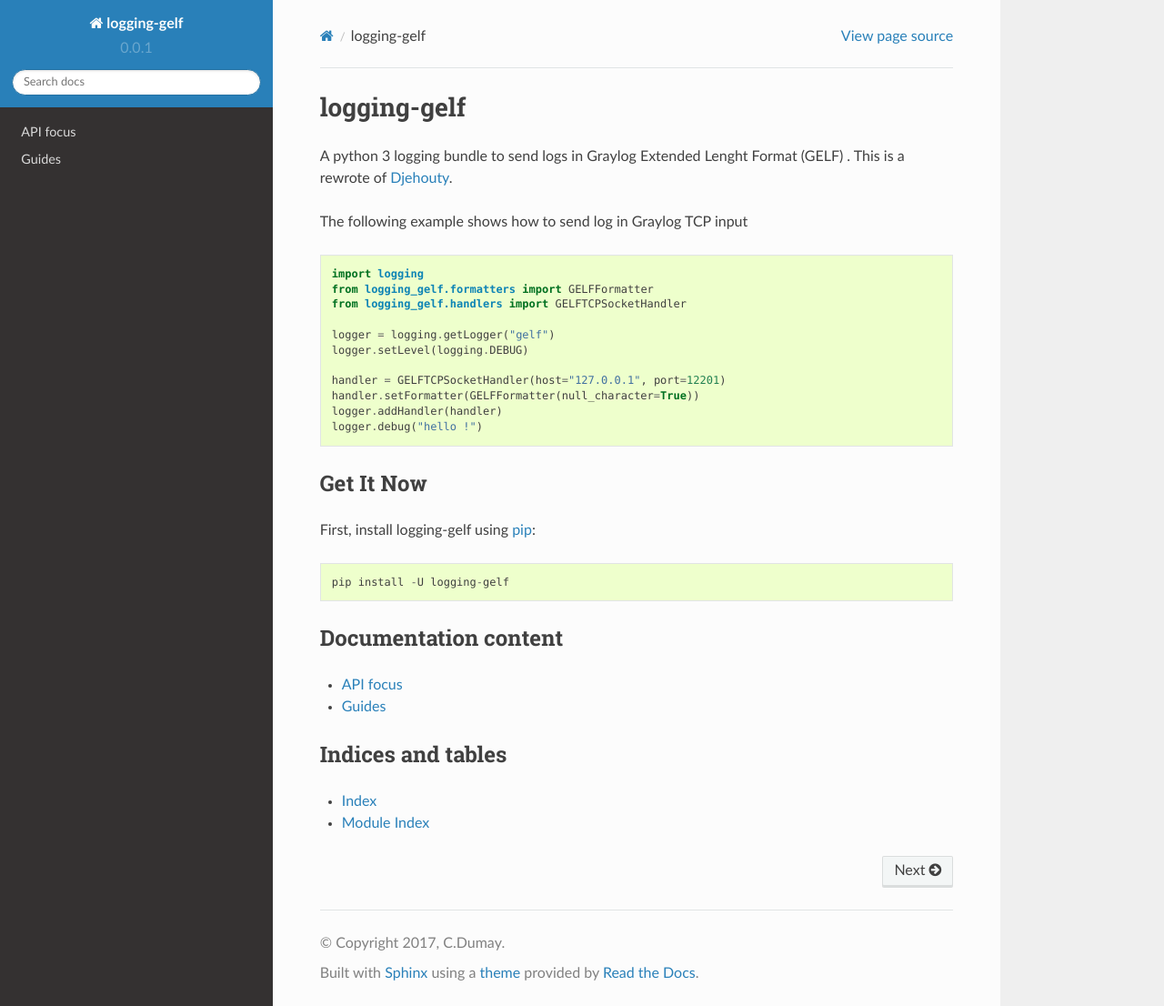
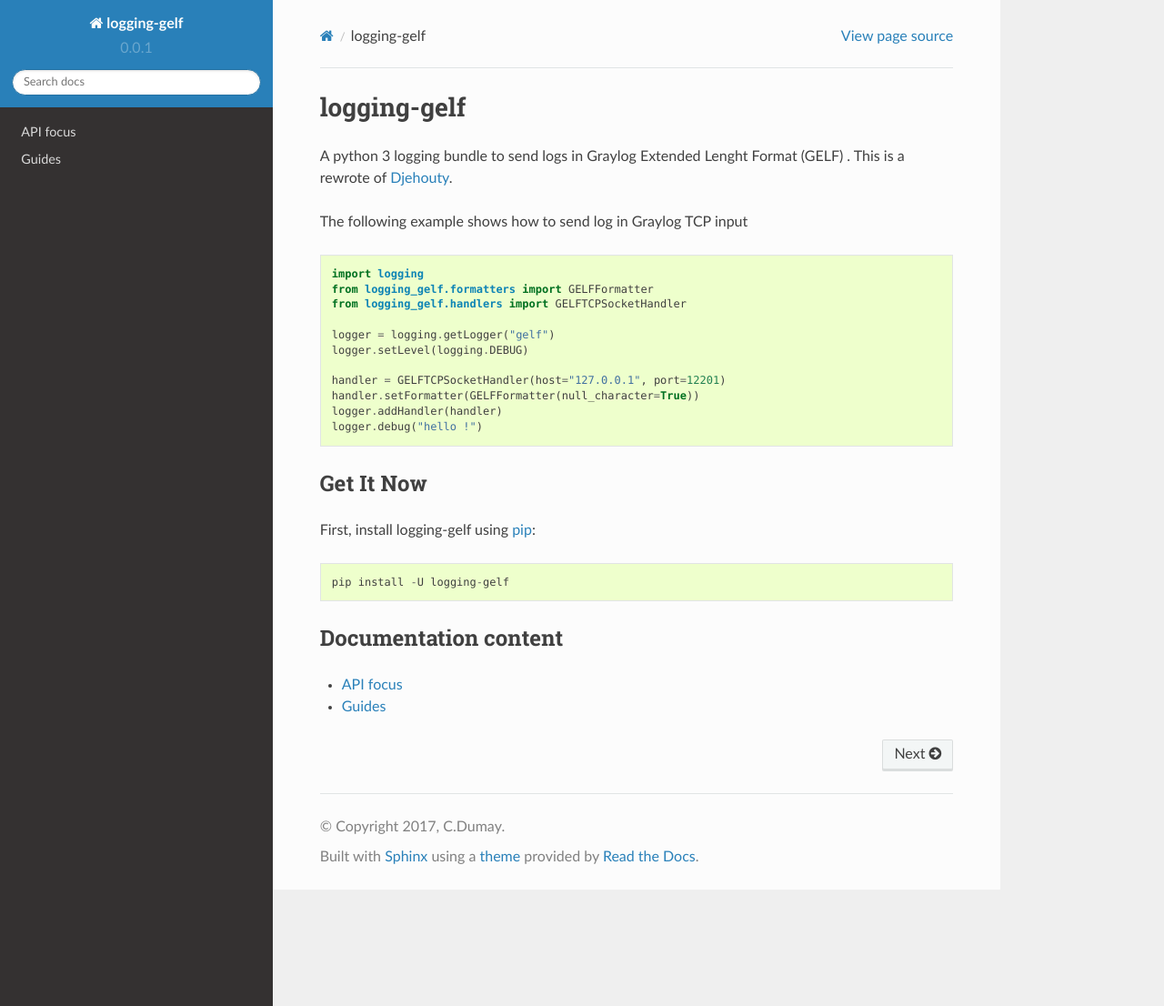
Before and after one commit to ovh/python-logging-gelf, a Sphinx documentation site: the page built from docs/index.rst, in a window 1280 px wide and 1106 px high. Shown: the whole window at 91% size. Built offline with Sphinx 7.4.7 and the Read the Docs theme 2.0.0, drawn with Linux system fonts in a browser that asks for light colours.

Commit message:
doc: removed useless autogenered pages

```diff
--- a/docs/index.rst
+++ b/docs/index.rst
@@ -41,10 +41,3 @@ Documentation content
 
    api_focus.rst
    guides.rst
-
-
-Indices and tables
-------------------
-
-* :ref:`genindex`
-* :ref:`modindex`
```
